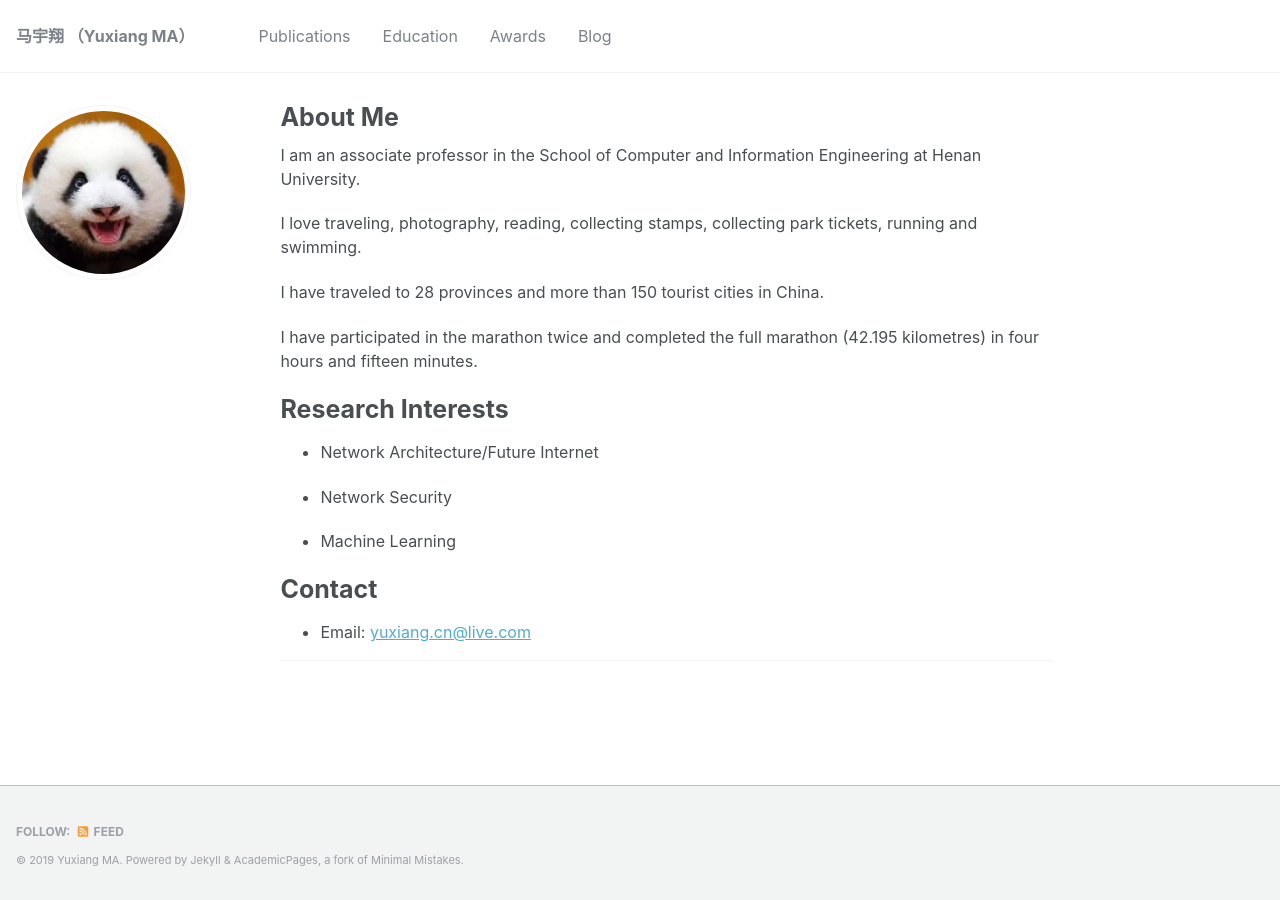
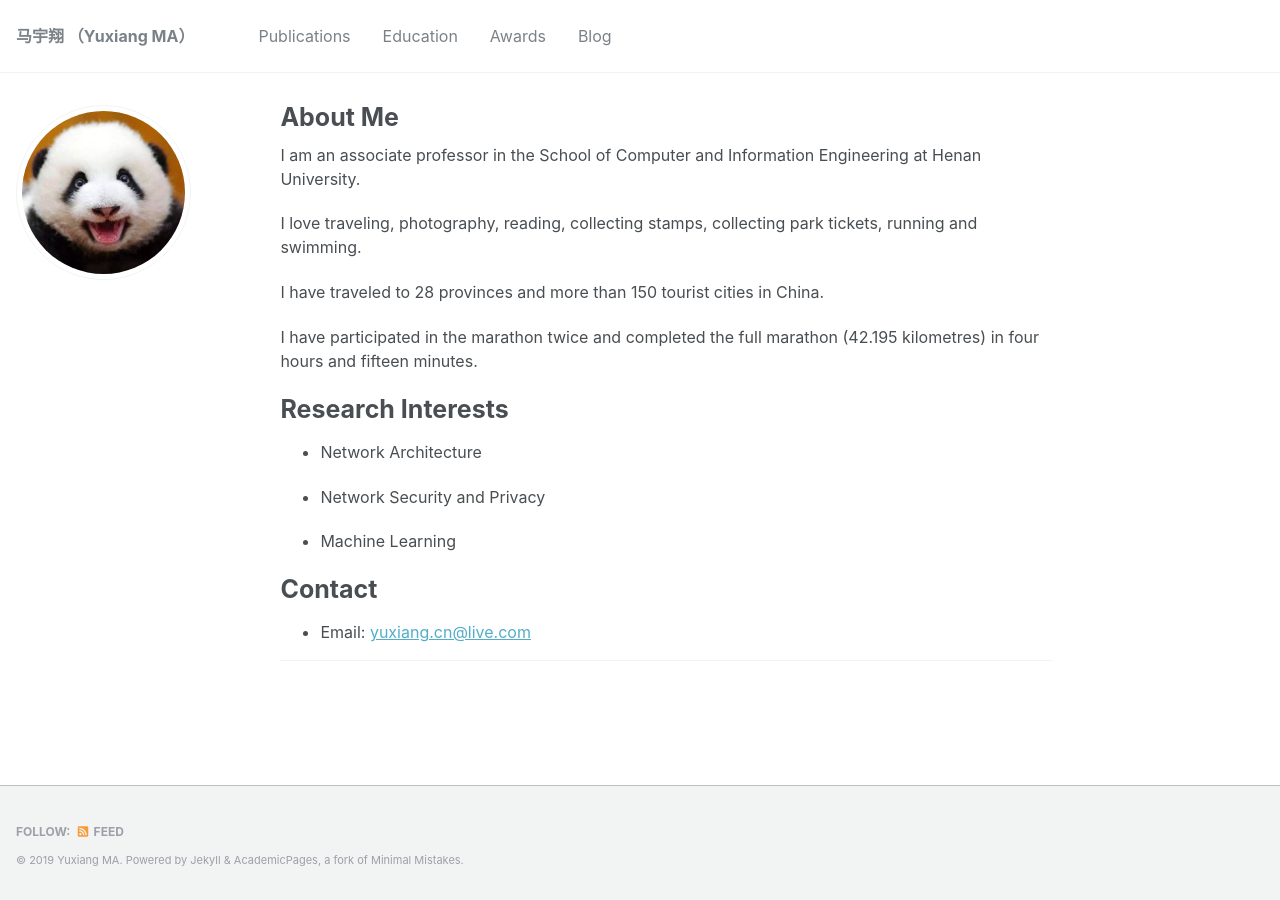
Before and after one commit to MaYuxiang/mayuxiang.github.io, a Jekyll site: the page built from _pages/about.md, in a window 1280 px wide. Built offline with Jekyll 4.4.1, drawn with Linux system fonts in a browser that asks for light colours.

Commit message:
Update
Update

```diff
--- a/_pages/about.md
+++ b/_pages/about.md
@@ -21,9 +21,9 @@ I have participated in the marathon twice and completed the full marathon (42.19
 Research Interests
 ======
 
-* Network Architecture/Future Internet
+* Network Architecture
 
-* Network Security
+* Network Security and Privacy
 
 * Machine Learning
 
```
